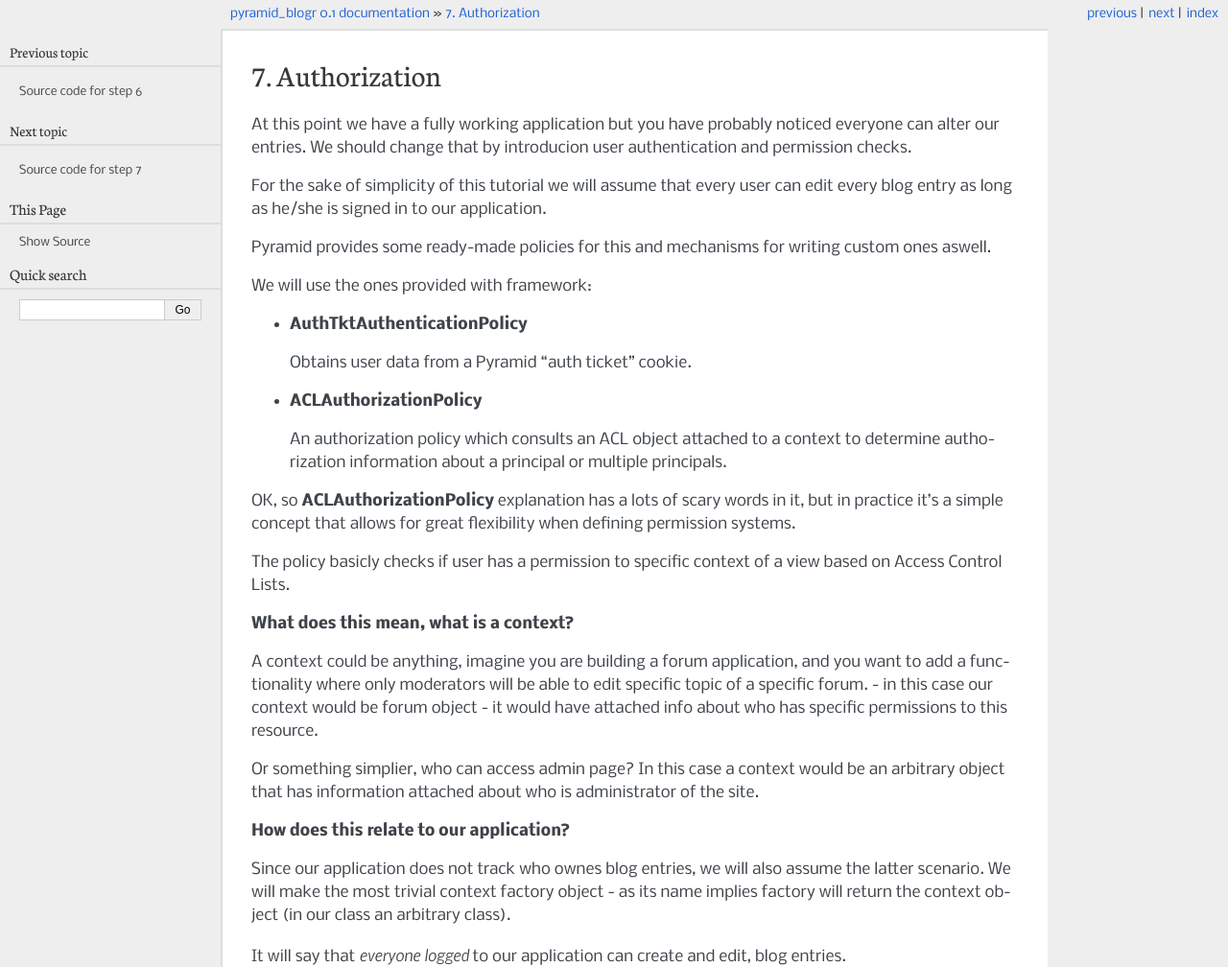
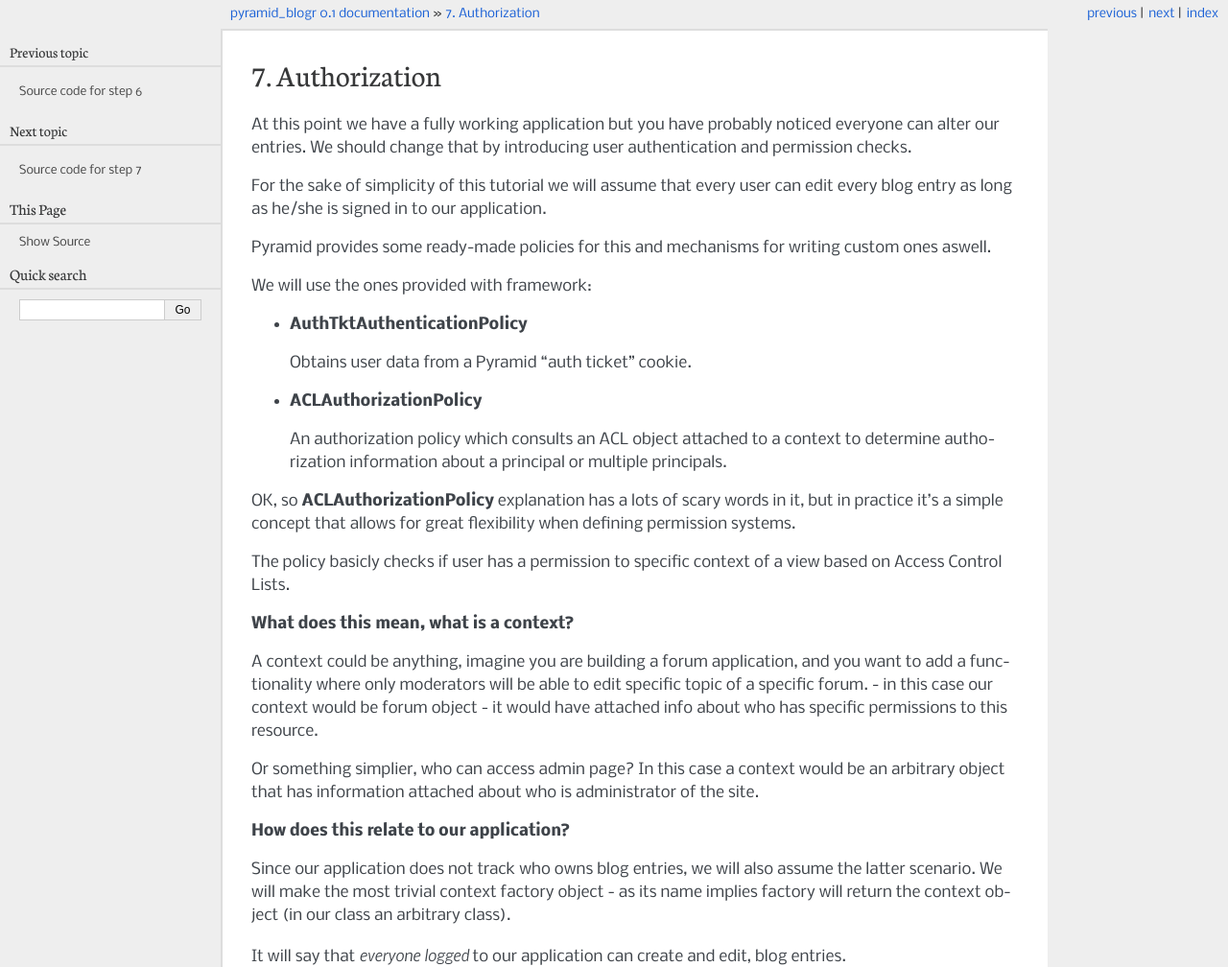
Before and after one commit to Pylons/pyramid_blogr, a Sphinx documentation site: the page built from docs/authorization.rst, in a window 1280 px wide and 1400 px high. Shown: the top 1008 px of the window at 96% size. Built offline with Sphinx 7.4.7, drawn with Linux system fonts in a browser that asks for light colours.

Commit message:
small fixes

```diff
--- a/docs/authorization.rst
+++ b/docs/authorization.rst
@@ -3,7 +3,7 @@
 ================
 
 At this point we have a fully working application but you have probably noticed
-everyone can alter our entries. We should change that by introducion user
+everyone can alter our entries. We should change that by introducing user
 authentication and permission checks.
 
 For the sake of simplicity of this tutorial we will assume that every user can
@@ -44,7 +44,7 @@ of the site.
 
 **How does this relate to our application?**
 
-Since our application does not track who ownes blog entries, we will also assume
+Since our application does not track who owns blog entries, we will also assume
 the latter scenario. We will make the most trivial context factory object - as
 its name implies factory will return the context object (in our class an
 arbitrary class).
```
